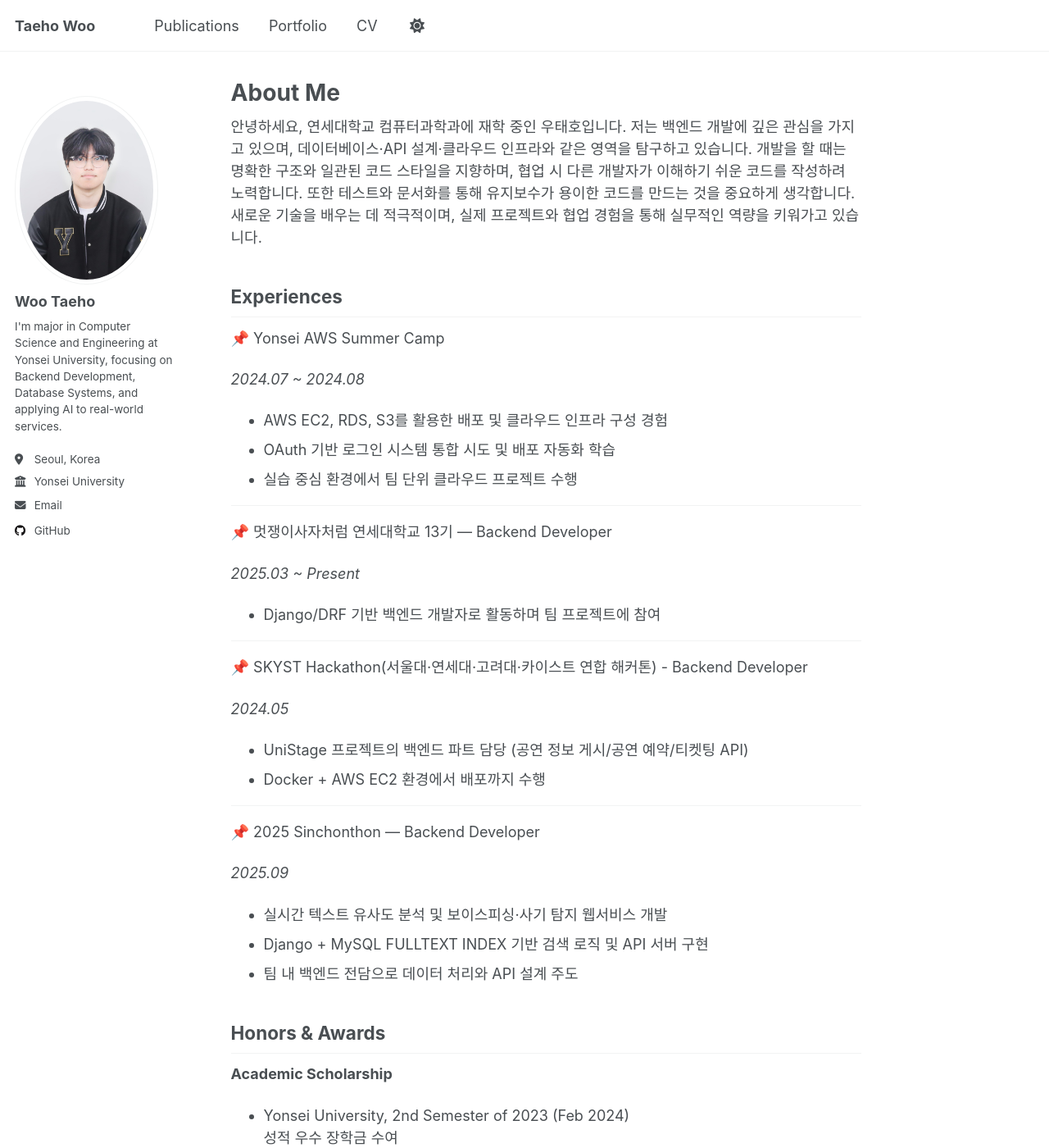
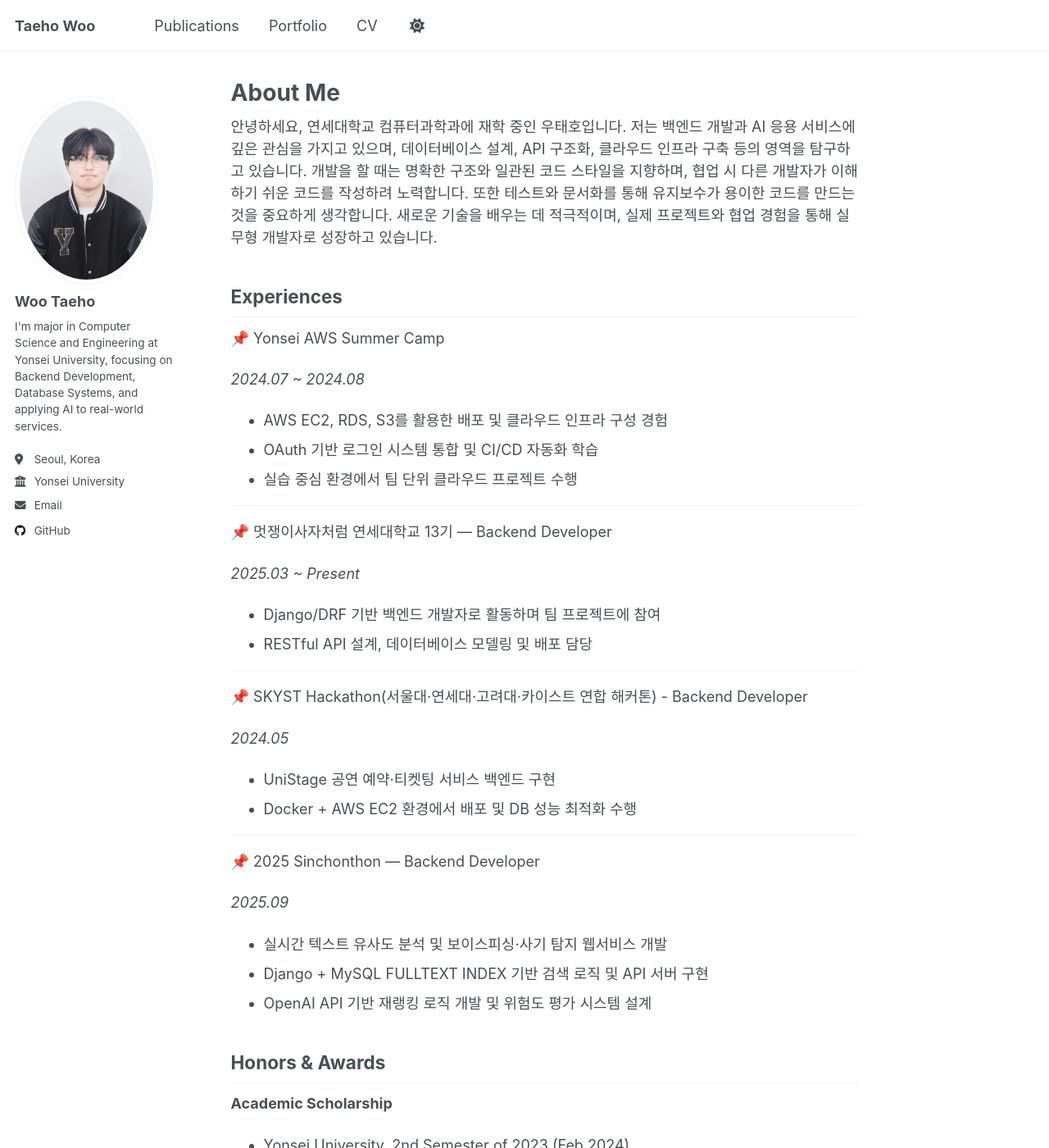
Before and after one commit to wooxogh/wooxogh.github.io, a Jekyll site: the page built from _pages/about.md, in a window 1280 px wide and 1400 px high. Shown: the whole window at 82% size. Built offline with Jekyll 4.4.1, drawn with Linux system fonts in a browser that asks for light colours; a script that is not in the unit is left out; some of the changed text lies outside the part shown.

Commit message:
20251109 fix

```diff
--- a/_pages/about.md
+++ b/_pages/about.md
@@ -8,7 +8,7 @@ redirect_from:
 ---
 
 안녕하세요, 연세대학교 컴퓨터과학과에 재학 중인 우태호입니다.
-저는 백엔드 개발에 깊은 관심을 가지고 있으며, 데이터베이스·API 설계·클라우드 인프라와 같은 영역을 탐구하고 있습니다. 개발을 할 때는 명확한 구조와 일관된 코드 스타일을 지향하며, 협업 시 다른 개발자가 이해하기 쉬운 코드를 작성하려 노력합니다. 또한 테스트와 문서화를 통해 유지보수가 용이한 코드를 만드는 것을 중요하게 생각합니다. 새로운 기술을 배우는 데 적극적이며, 실제 프로젝트와 협업 경험을 통해 실무적인 역량을 키워가고 있습니다.
+저는 백엔드 개발과 AI 응용 서비스에 깊은 관심을 가지고 있으며, 데이터베이스 설계, API 구조화, 클라우드 인프라 구축 등의 영역을 탐구하고 있습니다. 개발을 할 때는 명확한 구조와 일관된 코드 스타일을 지향하며, 협업 시 다른 개발자가 이해하기 쉬운 코드를 작성하려 노력합니다. 또한 테스트와 문서화를 통해 유지보수가 용이한 코드를 만드는 것을 중요하게 생각합니다. 새로운 기술을 배우는 데 적극적이며, 실제 프로젝트와 협업 경험을 통해 실무형 개발자로 성장하고 있습니다.
 
 Experiences
 ------
@@ -16,7 +16,7 @@ Experiences
 
 *2024.07 ~ 2024.08*
 - AWS EC2, RDS, S3를 활용한 배포 및 클라우드 인프라 구성 경험
-- OAuth 기반 로그인 시스템 통합 시도 및 배포 자동화 학습
+- OAuth 기반 로그인 시스템 통합 및 CI/CD 자동화 학습
 - 실습 중심 환경에서 팀 단위 클라우드 프로젝트 수행
 
 ------
@@ -24,13 +24,14 @@ Experiences
 
 *2025.03 ~ Present*
 - Django/DRF 기반 백엔드 개발자로 활동하며 팀 프로젝트에 참여
+- RESTful API 설계, 데이터베이스 모델링 및 배포 담당
 
 ------
 📌 SKYST Hackathon(서울대·연세대·고려대·카이스트 연합 해커톤) - Backend Developer
 
 *2024.05*
-- UniStage 프로젝트의 백엔드 파트 담당 (공연 정보 게시/공연 예약/티켓팅 API)
-- Docker + AWS EC2 환경에서 배포까지 수행
+- UniStage 공연 예약·티켓팅 서비스 백엔드 구현
+- Docker + AWS EC2 환경에서 배포 및 DB 성능 최적화 수행
 
 ------
 📌 2025 Sinchonthon — Backend Developer
@@ -38,7 +39,7 @@ Experiences
 *2025.09*
 - 실시간 텍스트 유사도 분석 및 보이스피싱·사기 탐지 웹서비스 개발
 - Django + MySQL FULLTEXT INDEX 기반 검색 로직 및 API 서버 구현
-- 팀 내 백엔드 전담으로 데이터 처리와 API 설계 주도
+- OpenAI API 기반 재랭킹 로직 개발 및 위험도 평가 시스템 설계
 
 Honors & Awards
 ------
```
Also changed, not shown: other parts of _pages/about.md (+1 -1 lines).
